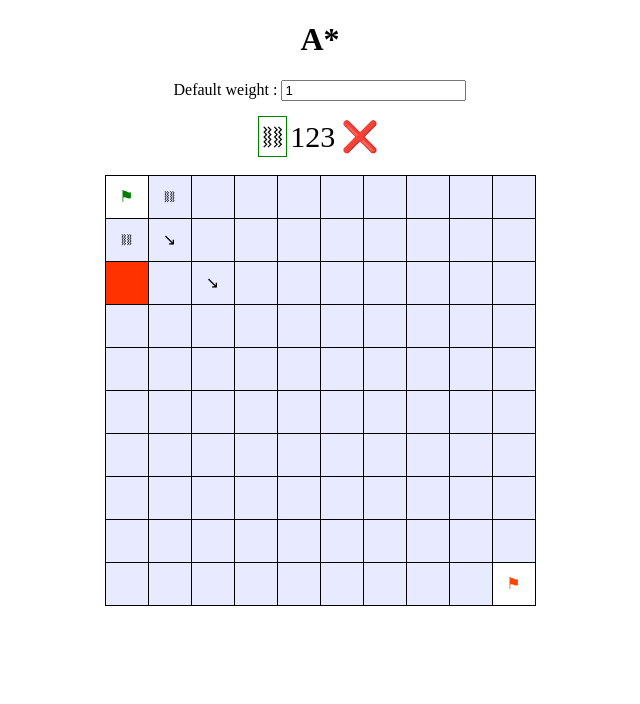
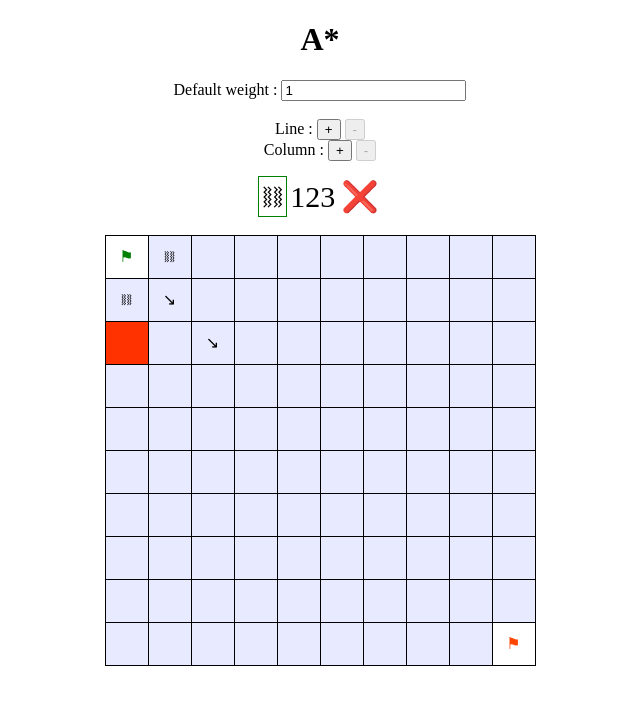
Before and after one commit to MrDaves24/MA-ASAD-lab1, a React (Vite) app in the folder frontend/: page / in a window 1280 px wide. Shown: the top 704 px of the page, without its empty margins (320-960 px from the left). Built offline with nearby package versions, Linux system fonts and the light colour scheme.

Commit message:
Allow to add/remove line/column

```diff
--- a/frontend/src/App.tsx
+++ b/frontend/src/App.tsx
@@ -124,6 +124,47 @@ export default function App() {
         }
     }
 
+    const add_column = () => {
+        setConfig(config => ({...config, width: config.width + 1}))
+    }
+    const add_line = () => {
+        setConfig(config => ({...config, height: config.height + 1}))
+    }
+
+    const can_reduce = (height: number, width: number) : boolean => {
+        if (height === 0 || width === 0) return false
+
+        if (config.start[0] === width || config.stop[0] === width) return false
+        if (config.start[1] === height || config.stop[1] === height) return false
+
+        return true
+    }
+
+    const remove_column = () => {
+        // TODO : Update weights
+        setConfig(config => {
+            config.width -= 1
+
+            if (config.start[0] == config.width) config.start[0] -= 1
+            if (config.stop[0] == config.width) config.stop[0] -= 1
+
+            return {...config}
+        })
+
+    }
+
+    const remove_line = () => {
+        // TODO : Update weigths
+        setConfig(config => {
+            config.height -= 1
+
+            if (config.start[1] === config.height) config.start[1] -= 1
+            if (config.stop[1] === config.height) config.stop[1] -= 1
+
+            return {...config}
+        })
+    }
+
     const {max, min} = Array.from(weights.values()).reduce((acc, val) => {
         if (val === 'w') return acc
 
@@ -140,6 +181,11 @@ export default function App() {
         <br/>
         <br/>
 
+        Line : <button onClick={add_line}>+</button>&nbsp;
+        <button disabled={!can_reduce(config.height - 1, config.width)} onClick={remove_line}>-</button><br/>
+        Column : <button onClick={add_column}>+</button>&nbsp;
+        <button disabled={!can_reduce(config.height, config.width - 1)} onClick={remove_column}>-</button><br/>
+        <br/>
         <div className="icons">
             <span id="icon-wall" className={action === Action.Wall ? 'active' : ''} onClick={() => setAction(() => Action.Wall)}>⧚⧚</span>
             <span id="icon-wall" className={action === Action.Weight ? 'active' : ''} onClick={() => setAction(() => Action.Weight)}>123</span>
```
